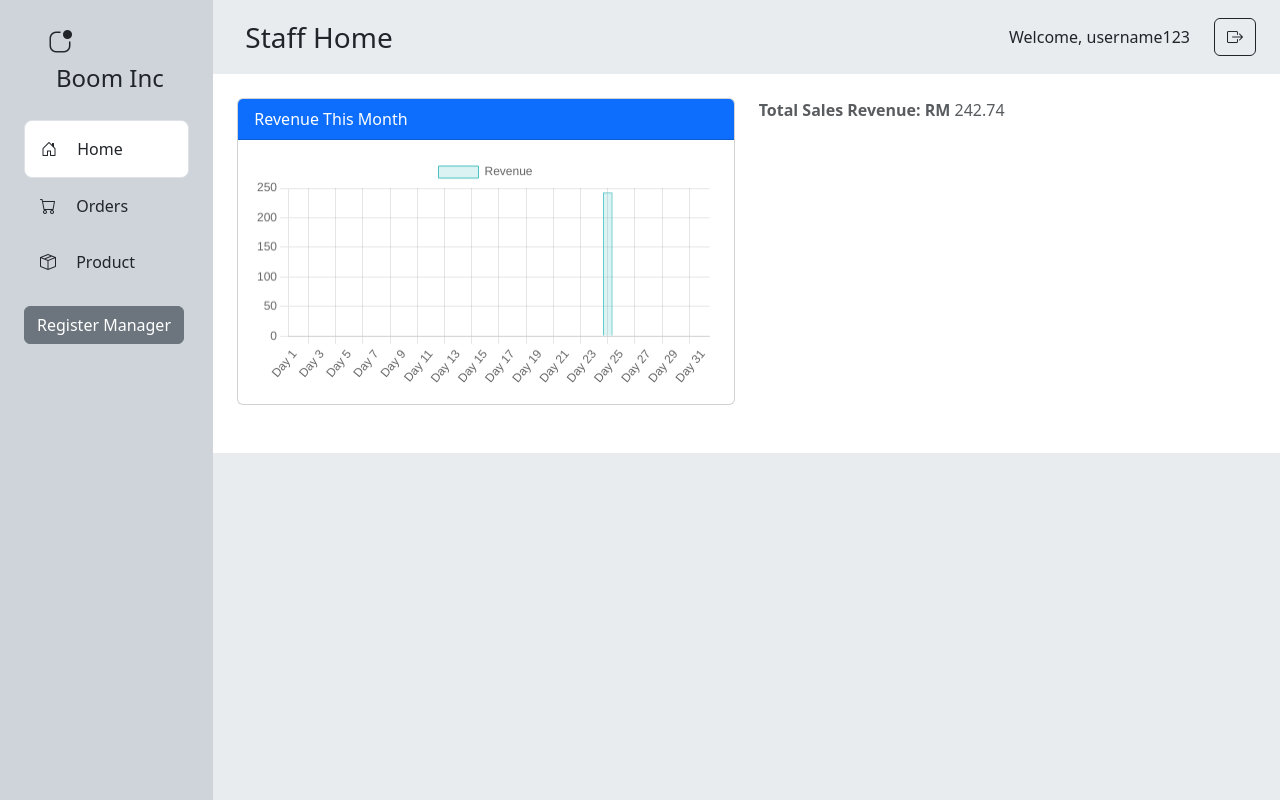
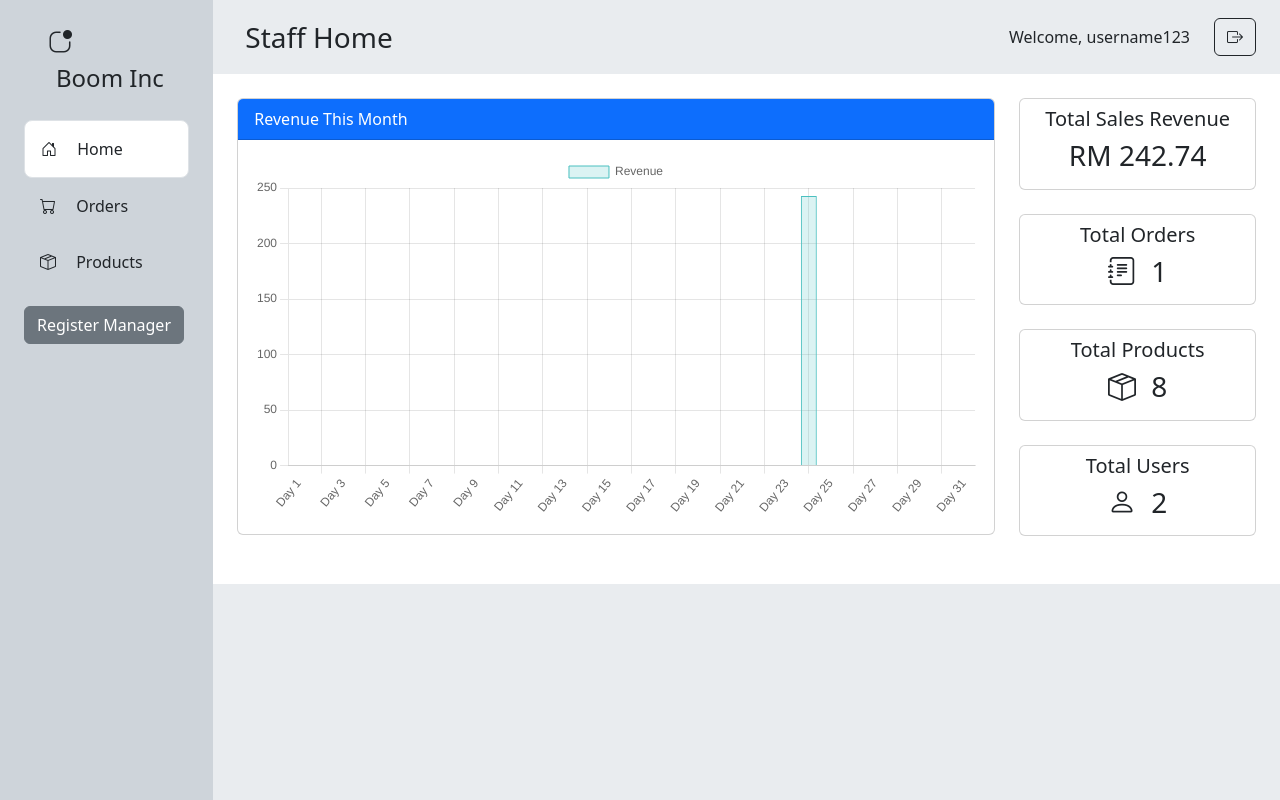
Before and after one commit to Arcaxio/serverside, a PHP site: page /admin/staff_home.php in a window 1280 px wide. Run offline with PHP 8.4, Linux system fonts and the light colour scheme; a user stored in the database is signed in; data comes from the database, SQL or seed files in the repository.

Commit message:
Added widgets to staff_home.php - Admin login now redirects to staff_home.php - Added an option to upload images or use link from internet

```diff
--- a/admin/login.php
+++ b/admin/login.php
@@ -17,7 +17,7 @@ if (isset($_POST['username'], $_POST['password'])) {
         $_SESSION['staff_id'] = $staff['staff_id'];
         $_SESSION['role'] = $staff['role'];
         $_SESSION['username'] = $staff['username'];
-        header('Location: products.php'); // Redirect to staff panel
+        header('Location: staff_home.php'); // Redirect to staff panel
     } else {
         echo "Incorrect username or password";
     }
--- a/admin/staff_home.php
+++ b/admin/staff_home.php
@@ -43,6 +43,20 @@ function getRevenueData($conn)
 
 // Call the function and pass the database connection object
 $revenueData = getRevenueData($conn);
+
+$stmt = $conn->prepare("SELECT COUNT(*) as totalOrders FROM orders");
+$stmt->execute();
+$orderData = $stmt->fetch();
+
+// Total Products
+$stmt = $conn->prepare("SELECT COUNT(*) as totalProducts FROM products");
+$stmt->execute();
+$productData = $stmt->fetch();
+
+// Total Users
+$stmt = $conn->prepare("SELECT COUNT(*) as totalUsers FROM users");
+$stmt->execute();
+$userData = $stmt->fetch();
 ?>
 
 <!DOCTYPE html>
@@ -51,8 +65,8 @@ $revenueData = getRevenueData($conn);
 <head>
   <title>Staff Home</title>
   <link rel="stylesheet" href="https://cdn.jsdelivr.net/npm/bootstrap@5.3.2/dist/css/bootstrap.min.css">
+  <link rel="stylesheet" href="https://cdn.jsdelivr.net/npm/bootstrap-icons@1.11.3/font/bootstrap-icons.min.css">
   <script src="https://cdn.jsdelivr.net/npm/bootstrap@5.3.2/dist/js/bootstrap.bundle.min.js"></script>
-  <link rel="stylesheet" href="https://cdn.jsdelivr.net/npm/bootstrap-icons@1.11.3/font/bootstrap-icons.min.css">
   <script src="https://cdn.jsdelivr.net/npm/chart.js"></script>
 </head>
 
@@ -64,7 +78,8 @@ $revenueData = getRevenueData($conn);
         <span class="ms-2 fs-4">Boom Inc</span>
       </div>
       <div class="mx-4">
-        <div class="p-3 border rounded rounded-3 bg-white" onclick="location.href='staff_home.php';" style="cursor: pointer;">
+        <div class="p-3 border rounded rounded-3 bg-white" onclick="location.href='staff_home.php';"
+          style="cursor: pointer;">
           <i class="bi bi-house-door me-3"></i>
           Home
         </div>
@@ -74,7 +89,7 @@ $revenueData = getRevenueData($conn);
         </div>
         <div class="p-3" onclick="location.href='products.php';" style="cursor: pointer;">
           <i class="bi bi-box-seam me-3"></i>
-          Product
+          Products
         </div>
         <?php if ($_SESSION['role'] == 'admin'): ?>
           <a href="register.php" class="my-3 btn btn-secondary">Register Manager</a>
@@ -98,7 +113,7 @@ $revenueData = getRevenueData($conn);
 
       <div class="bg-white p-4">
         <div class="row">
-          <div class="col-md-6 mb-4">
+          <div class="col-9">
             <div class="card">
               <div class="card-header bg-primary text-white">
                 Revenue This Month
@@ -138,16 +153,59 @@ $revenueData = getRevenueData($conn);
               </div>
             </div>
           </div>
-          <div class="col-md-6 mb-4">
-    <div class="text-muted">
-      <p><b>Total Sales Revenue: RM</b> <?php echo array_sum($revenueData['revenue']); ?></p>
-    </div>
-  </div>
+          <div class="col-3">
+            <div class="row row-cols-1 flex-column">
+              <div class="col pb-4">
+                <div class="card">
+                  <div class="card-body p-2">
+                    <h5 class="text-center">Total Sales Revenue</h5>
+                    <h3 class="text-center">
+                      RM
+                      <?php echo array_sum($revenueData['revenue']); ?>
+                    </h3>
+                  </div>
+                </div>
+              </div>
+              <div class="col pb-4">
+                <div class="card">
+                  <div class="card-body p-2">
+                    <h5 class="text-center">Total Orders</h5>
+                    <h3 class="text-center">
+                      <i class="bi bi-journal-text me-2 fs-3"></i>
+                      <?php echo $orderData['totalOrders']; ?>
+                    </h3>
+                  </div>
+                </div>
+              </div>
+              <div class="col pb-4">
+                <div class="card">
+                  <div class="card-body p-2">
+                    <h5 class="text-center">Total Products</h5>
+                    <h3 class="text-center">
+                    <i class="bi bi-box-seam me-2 fs-3"></i>
+                      <?php echo $productData['totalProducts']; ?>
+                    </h3>
+                  </div>
+                </div>
+              </div>
+              <div class="col pb-4">
+                <div class="card">
+                  <div class="card-body p-2">
+                    <h5 class="text-center">Total Users</h5>
+                    <h3 class="text-center">
+                    <i class="bi bi-person me-2 fs-3"></i>
+                      <?php echo $userData['totalUsers']; ?>
+                    </h3>
+                  </div>
+                </div>
+              </div>
+            </div>
           </div>
         </div>
       </div>
     </div>
   </div>
+  </div>
 </body>
 
 </html>
```
Also changed, not shown: admin/products.php (+84 -42 lines), images/corsair.webp (added), images/ps5.webp (added).
